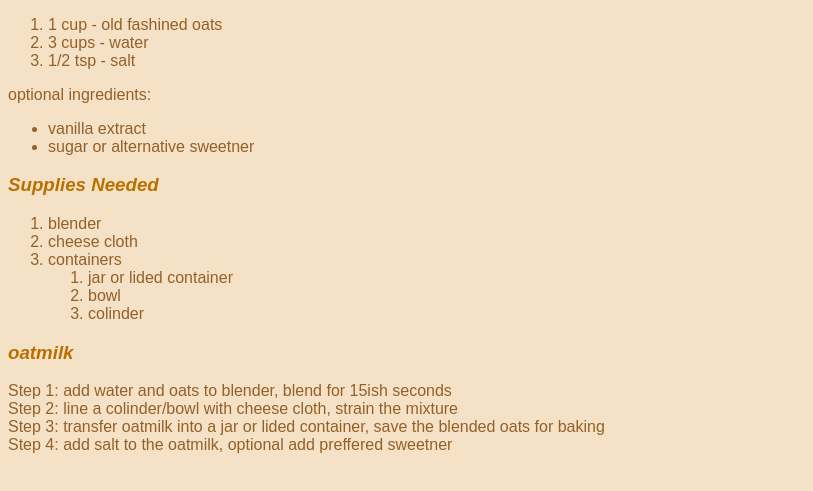
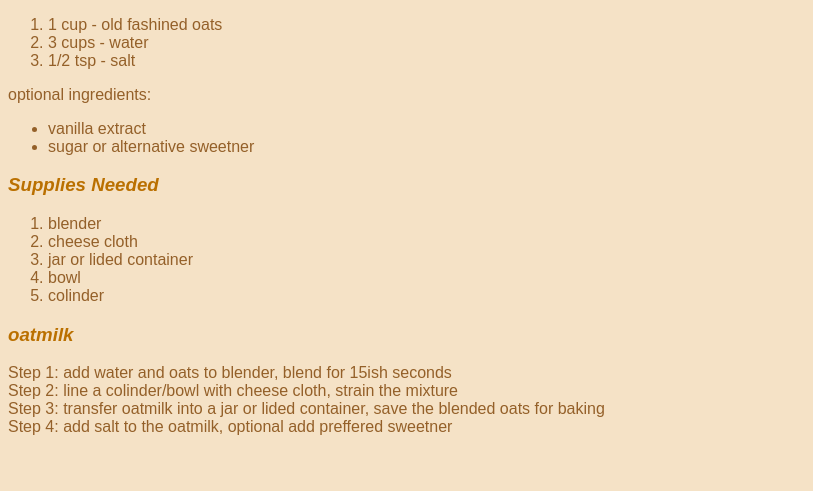
Before and after one commit to tiyamdunstan97/capstone, a plain HTML site: page oat.html in a window 1280 px wide. Shown: the part 105-596 px from the top of the page, without its empty margins (0-813 px from the left). Drawn offline with Linux system fonts and the light colour scheme; a web font is replaced by a local one.

Commit message:
Update oat.html

```diff
--- a/oat.html
+++ b/oat.html
@@ -38,13 +38,12 @@
                       <ol>
                         <li>blender</li>
                         <li>cheese cloth</li>
-                        <li>containers</li>
-                          <div>  <ol>
+
                             <li>jar or lided container</li>
                             <li>bowl</li>
                             <li>colinder</li>
-                            </div> </ol>
-                        </ol>
+                      </ol>
+
                 </section>
 
                 <section>
```
